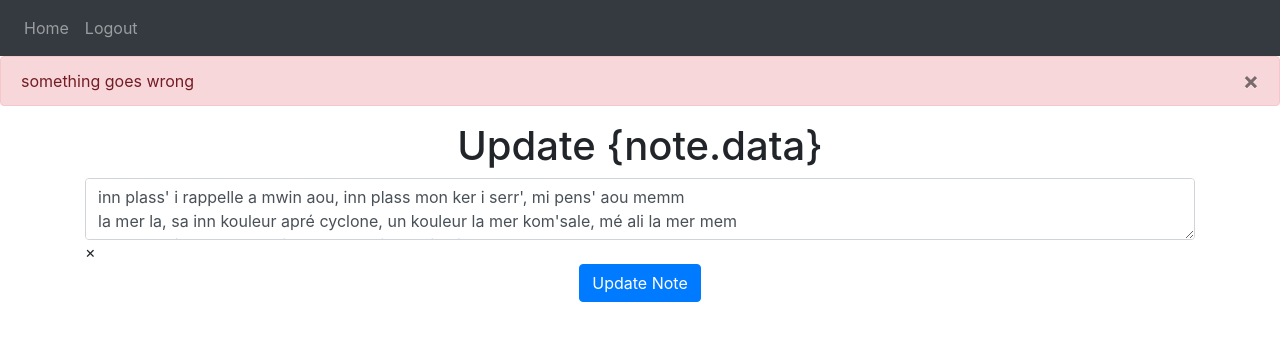
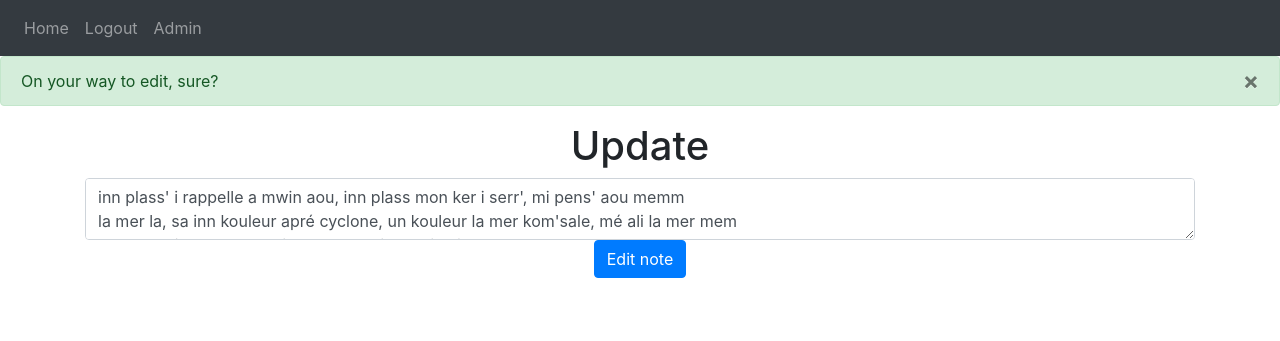
Before and after one commit to Madoowl/poemesEnSeine, a Flask app: page /update-note/4 in a window 1280 px wide. Shown: the top 341 px of the page. Run offline with Flask 2, Linux system fonts and the light colour scheme; a user stored in the database is signed in; data comes from the database, SQL or seed files in the repository; both versions use the stored data as it was before the commit; some libraries are stand-ins or nearby versions.

Commit message:
add-CRUD-notes

```diff
--- a/main.py
+++ b/main.py
@@ -1,5 +1,5 @@
 from website import create_app
-#pb with hot reload and browser cache
+#check from pb with hot reload and browser cache
 app = create_app()
 
 if __name__ == '__main__': #assure the running of the web server when running command
--- a/website/auth.py
+++ b/website/auth.py
@@ -6,6 +6,7 @@ from .models import User
 from werkzeug.security import generate_password_hash, check_password_hash
 from . import db
 from flask_login import login_user, login_required,logout_user, current_user
+
 
 auth = Blueprint('auth', __name__) #easier to name as filename
 
@@ -29,7 +30,7 @@ def login():
 
     elif request.method == 'GET':
         pass
-
+    print(current_user)
     return render_template("login.html", user=current_user)
 
 @auth.route('/logout')
--- a/website/models.py
+++ b/website/models.py
@@ -4,8 +4,9 @@ from . import db #import db object from . aka current folder
 from flask_login import UserMixin #custom class for the user class manage authentification credentials
 from sqlalchemy.sql import func
 
+
 import pandas as pd
-import json
+
 
 
 class Note(db.Model):
@@ -25,12 +26,18 @@ class User(db.Model, UserMixin): #user Model
     password = db.Column(db.String(150))
     first_name = db.Column(db.String(150))
     notes = db.relationship('Note') #list of all the notes'id from one user
-    role =  db.Column(db.Integer,unique=False) #geestion des droits utilisateurs
 
-    # TODO add open data file ? add topos table ? - normalisation 1 ? choix technique ?
-# class Topos(db.Model):
+
+# class Role(db.Model):
 #     id = db.Column(db.Integer, primary_key=True)
-#     name = db.Column(db.String(255)) #étiquette
-#     city = db.Column(db.String(50))
-#     details = db.Column(db.String(500))
-#     notes = db.relationship('Note')
+#     name = db.column(db.String(40))
+
+
+
+# class UserMixin(UserMixin):
+    @property
+    def is_admin(self):
+        if self.get_id() == 1:
+            return True
+        else:
+            return False
--- a/website/static/index.js
+++ b/website/static/index.js
@@ -4,7 +4,8 @@ function deleteNote(noteId) {
       body: JSON.stringify({ noteId:noteId }),
     }).then((_res) => {
       window.location.href = "/";
-    });
+    })
+    console.log('note id' + noteId);
 };
 
 function updateNote(noteId,note){
--- a/website/templates/base.html
+++ b/website/templates/base.html
@@ -32,10 +32,17 @@
           {% if user.is_authenticated %}
           <a class="nav-item nav-link" id="home" href="/">Home</a>
           <a class="nav-item nav-link" id="logout" href="/logout">Logout</a>
+          {% if user.get_id() == '1' %}
+          <a class="nav-item nav-link" id="admin" href="/logout">Admin</a>
+          {% endif %}
+            {% if user.is_admin %}
+            <a class="nav-item nav-link" id="logout" href="/admin">admin</a>
+            {% endif %}
           {% else %}
           <a class="nav-item nav-link" id="login" href="/login">Login</a>
           <a class="nav-item nav-link" id="signUp" href="/sign-up">Sign Up</a>
           {% endif %}
+
         </div>
       </div>
     </nav>
--- a/website/templates/update.html
+++ b/website/templates/update.html
@@ -1,14 +1,12 @@
 {% extends "base.html" %} {% block title %}Home{% endblock %} {% block content
     %}
-    <h1 align="center">Update {note.data}</h1>
-    <div>
-        <form action="POST">
-            <textarea name="note" id="note" class="form-control" form="notes">{{ note.data }}</textarea>
-            <span aria-hidden="true">&times;</span>
-            <div align="center">
-                <button type="submit" class="btn btn-primary">Update Note</button>
+    <h1 align="center">Update </h1>
+    <form method="POST">
+        <textarea name="note" id="note" class="form-control">{{note.data}}</textarea>
 
-              </div>
-        </form>
-    </div>
+        <div align="center">
+          <button type="submit" class="btn btn-primary">Edit note</button>
+
+        </div>
+      </form>
     {% endblock %}
--- a/website/views.py
+++ b/website/views.py
@@ -1,20 +1,19 @@
 import re
-from flask import Blueprint, render_template, request, flash
+from flask import Blueprint, render_template, request, flash, redirect, url_for
 from flask.json import jsonify #help on organizing the app
 
 from flask_login import login_required, current_user
-from .models import Note
+from .models import Note, User
 from . import db
 import json
 
-
+from sqlalchemy import select
 
 views = Blueprint('views', __name__) #easier to name as filename
 
 @views.route('/', methods=['GET','POST']) #decorator to main page
 @login_required
 def home():
-    #topos = Topos.query.fetchall()
     if request.method == 'POST':
         note = request.form.get('note')
 
@@ -25,8 +24,8 @@ def home():
             db.session.add(new_note)
             db.session.commit()
             flash('Note added!', category='success')
-
-    return render_template("home.html", user=current_user)
+    print(current_user.get_id())
+    return render_template("home.html", user=current_user, user_id=current_user.get_id())
 
 @views.route('/delete-note', methods=['POST'])
 def delete_note():
@@ -34,7 +33,7 @@ def delete_note():
     noteId = note['noteId']
     note = Note.query.get(noteId)
     if note:
-        if note.user_id == current_user.id:
+        if str(note.user_id) == current_user.get_id():
             db.session.delete(note)
             db.session.commit()
 
@@ -43,19 +42,22 @@ def delete_note():
 @views.route(f'/update-note/<int:id>', methods=['POST','GET'])
 def update_note(id):
     note = Note.query.filter_by(id=id).first()
-    if note :
+    print(note)
 
-        if request.method == 'POST':
+    if request.method == 'POST':
+        if note.user_id == current_user :
             new_note = request.form.get('note')
-            note = Note.query().where(id=note.id).update(data=new_note)
+            note.data = new_note
             db.session.commit()
             flash('update executed', category='success')
             return render_template("home.html", user=current_user)
+        else:
+            flash('Not yours to edit...', category='error')
+            return redirect(url_for('views.home'))
+    else :
+        flash('On your way to edit, sure?', category='message')
 
-        else :
-            flash('something goes wrong', category='error')
-
-    return render_template(f"update.html", user=current_user, note=note)
+        return render_template("update.html", user=current_user, note=note)
 
 
 # @views.route('/add-topos',methods=['POST','GET'])
```
Also changed, not shown: website/templates/admin.html (added, +26 -0 lines), website/__init__.py (line endings or trailing spaces), website/database.db.
